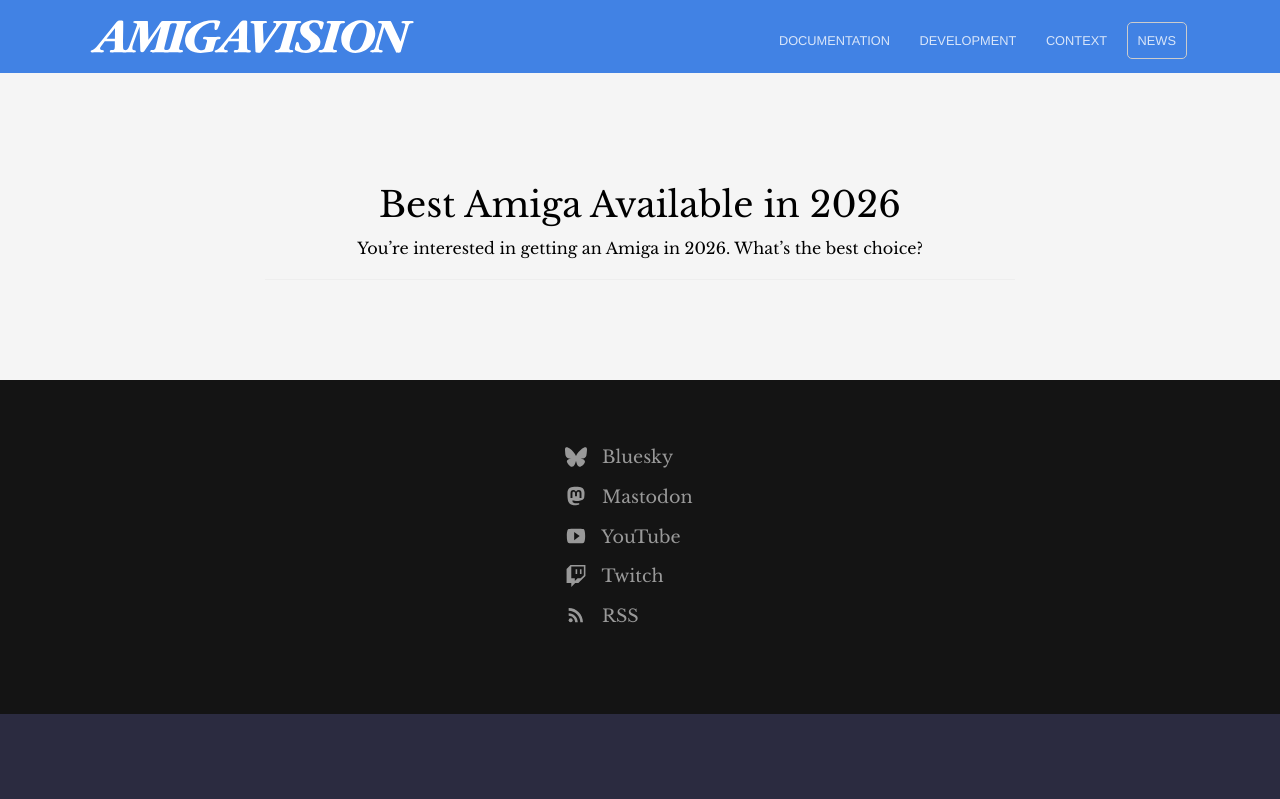
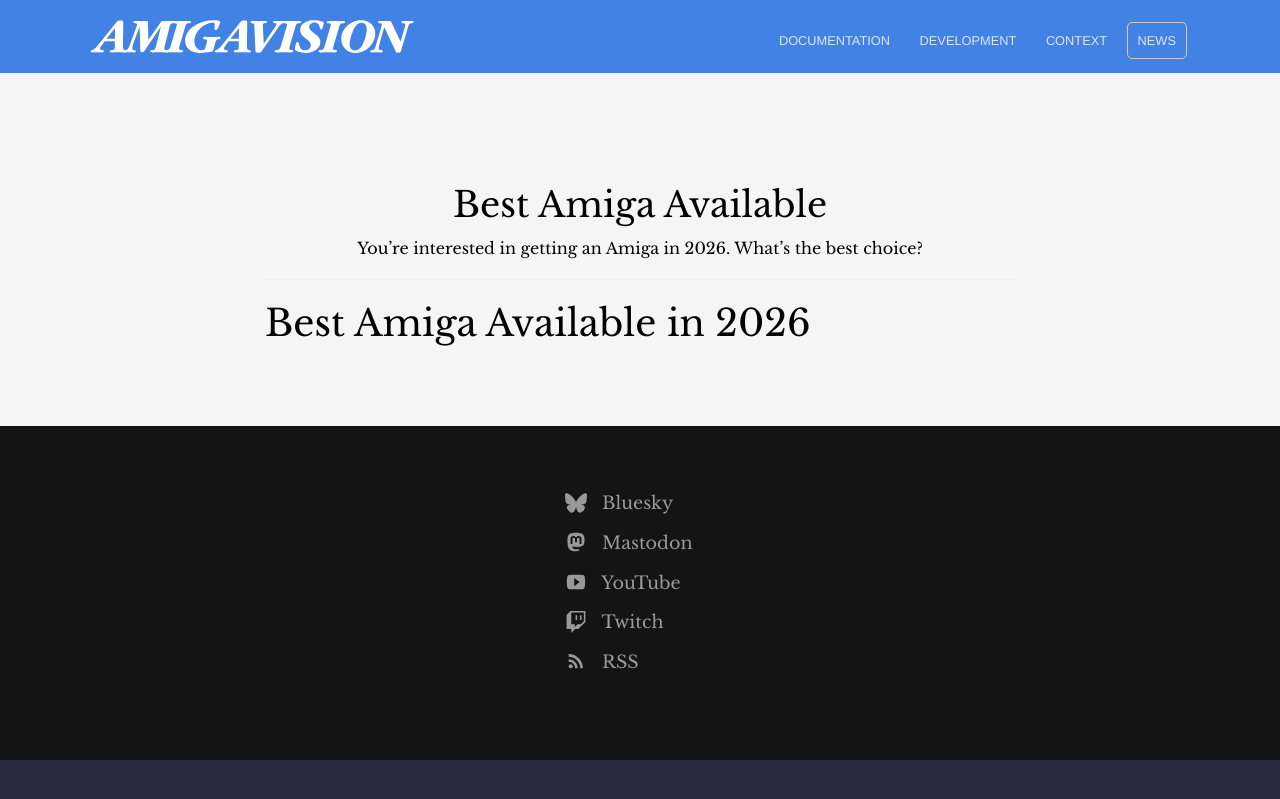
Before and after one commit to amigavision/amigavision.github.io, a Jekyll site: the page built from best.md, in a window 1280 px wide. Shown: the top 799 px of the page. Built offline with Jekyll 4.4.1, drawn with Linux system fonts in a browser that asks for light colours; some of the changed lines change nothing that is shown.

Commit message:
Update automatically

```diff
--- a/best.md
+++ b/best.md
@@ -1,4 +1,19 @@
 ---
-title: Best Amiga Available in 2026
+title: Best Amiga Available
 description: You’re interested in getting an Amiga in 2026. What’s the best choice?
 ---
+
+
+
+
+<h1>
+  {{ page.title }} in
+  <span id="current-year">this year</span>
+</h1>
+
+<script>
+  (function () {
+    const el = document.getElementById("current-year");
+    if (el) el.textContent = new Date().getFullYear();
+  })();
+</script>
```
